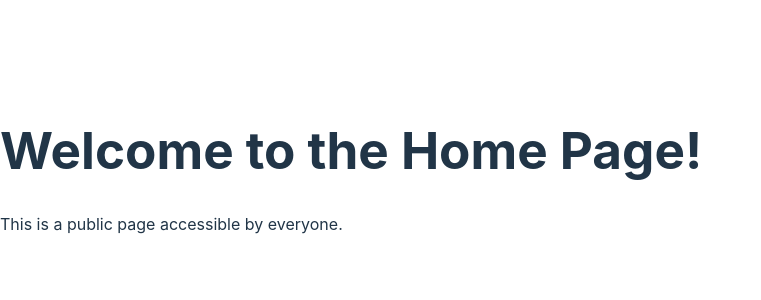
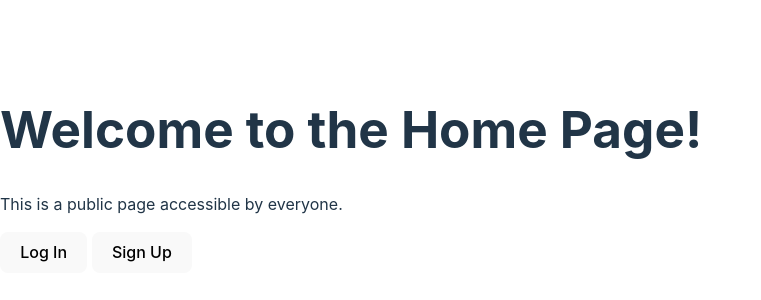
Before and after one commit to SunTheCoder/community, a React (Vite) app in the folder frontend/: page / in a window 1280 px wide. Shown: the part 230-530 px from the top of the page, without its empty margins (0-761 px from the left). Built offline with nearby package versions, Linux system fonts and the light colour scheme.

Commit message:
login and signup added to home page

```diff
--- a/frontend/src/App.jsx
+++ b/frontend/src/App.jsx
@@ -14,6 +14,8 @@ const App = () => {
         <Route path="/login" element={<LoginPage />} />
         <Route path="/signup" element={<SignUpPage />} /> {/* Add Sign-Up Route */}
         <Route path="/protected" element={<ProtectedRoute component={ProtectedPage} />} />
+
+
       </Routes>
     </Router>
   );
--- a/frontend/src/components/HomePage.jsx
+++ b/frontend/src/components/HomePage.jsx
@@ -1,10 +1,25 @@
 import React from 'react';
+import { Route, Routes } from 'react-router-dom';
+import { useNavigate } from 'react-router-dom';
 
 const HomePage = () => {
+
+  const navigate = useNavigate();  // Hook to navigate programmatically
+
+  const goToLoginPage = () => {
+    navigate('/login');  // Navigates to the login page
+  };
+
+  const goToSignUpPage = () => {
+    navigate('/signup');  // Navigates to the sign-up page
+  }
+
   return (
     <div>
       <h1>Welcome to the Home Page!</h1>
       <p>This is a public page accessible by everyone.</p>
+      <button onClick={goToLoginPage}>Log In</button>  {/* Button to navigate */}
+      <button onClick={goToSignUpPage}>Sign Up</button>  {/* Button to navigate */}
     </div>
   );
 };
--- a/frontend/src/components/LoginPage.jsx
+++ b/frontend/src/components/LoginPage.jsx
@@ -13,7 +13,7 @@ const LoginPage = () => {
   const handleLogin = async () => {
     try {
       console.log('Email:', email);
-console.log('Password:', password);
+      console.log('Password:', password);
 
       const response = await fetch('http://localhost:5000/users/login', {
         method: 'POST',
```
Also changed, not shown: frontend/src/components/ProtectedRoute.jsx (renamed from frontend/src/pages/ProtectedRoute.jsx).
